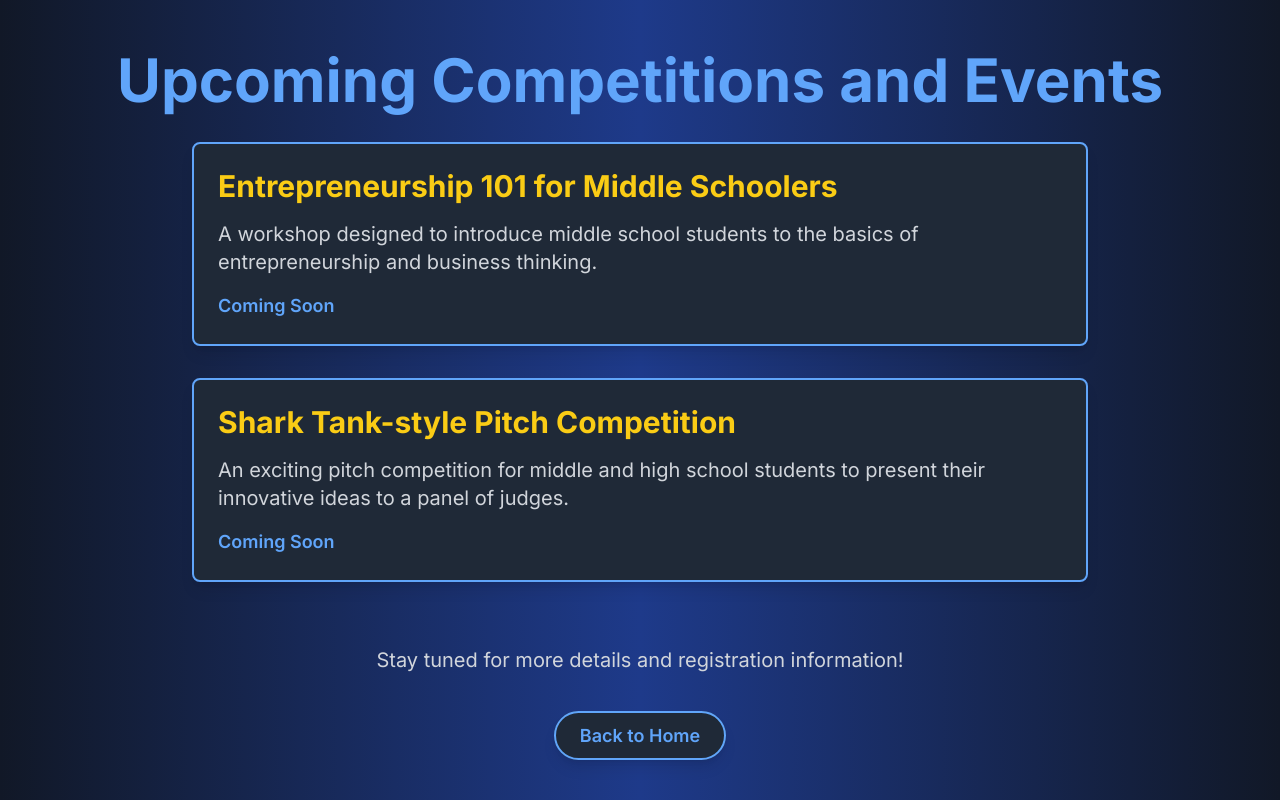
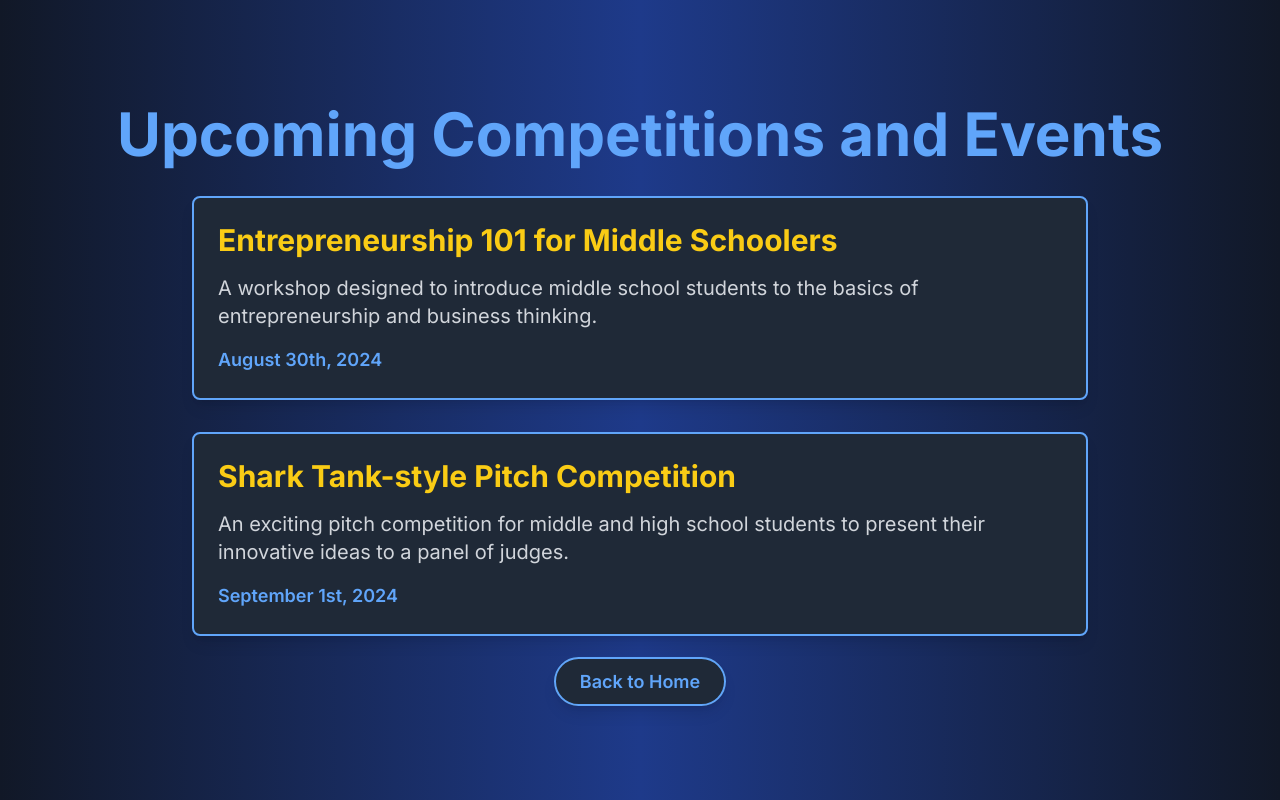
Before and after one commit to arao761/innovate-usa, a Next.js app: page /upcoming-competitions in a window 1280 px wide. Built offline with nearby package versions, Linux system fonts and the light colour scheme.

Commit message:
added dates

```diff
--- a/app/upcoming-competitions/page.tsx
+++ b/app/upcoming-competitions/page.tsx
@@ -6,12 +6,12 @@ const UpcomingCompetitions: React.FC = () => {
         {
             title: "Entrepreneurship 101 for Middle Schoolers",
             description: "A workshop designed to introduce middle school students to the basics of entrepreneurship and business thinking.",
-            date: "Coming Soon"
+            date: "August 30th, 2024"
         },
         {
             title: "Shark Tank-style Pitch Competition",
             description: "An exciting pitch competition for middle and high school students to present their innovative ideas to a panel of judges.",
-            date: "Coming Soon"
+            date: "September 1st, 2024"
         }
     ];
 
@@ -29,9 +29,6 @@ const UpcomingCompetitions: React.FC = () => {
                     </div>
                 ))}
             </div>
-            <p className="text-lg md:text-xl text-gray-300 mt-8 mb-12 text-center">
-                Stay tuned for more details and registration information!
-            </p>
             <Link href="/" passHref>
                 <a className="bg-gray-800 text-blue-400 px-6 py-3 rounded-full shadow-lg hover:bg-gray-700 transition-all duration-300 text-lg font-semibold border-2 border-blue-400">
                     Back to Home
```
